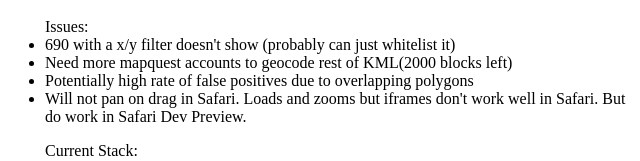
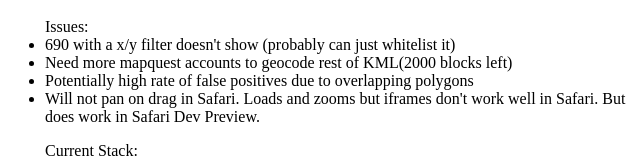
Before and after one commit to EdwardDeaver/TestingPolygonBounds, a plain HTML site: page index.html in a window 1280 px wide. Shown: the part 115-276 px from the top of the page, 635-1275 px from the left. Drawn offline with Linux system fonts and the light colour scheme.

Commit message:
Update index.html

```diff
--- a/index.html
+++ b/index.html
@@ -17,7 +17,7 @@
 		<li> 690 with a x/y filter doesn't show (probably can just whitelist it)</li>
 		<li> Need more mapquest accounts to geocode rest of KML(2000 blocks left)</li>
 		<li> Potentially high rate of false positives due to overlapping polygons</li>
-		<li> Will not pan on drag in Safari. Loads and zooms but iframes don't work well in Safari. But do work in Safari Dev Preview. </li>
+		<li> Will not pan on drag in Safari. Loads and zooms but iframes don't work well in Safari. But does work in Safari Dev Preview. </li>
 	</ul>
 		<ul>
 		 Current Stack:
```
